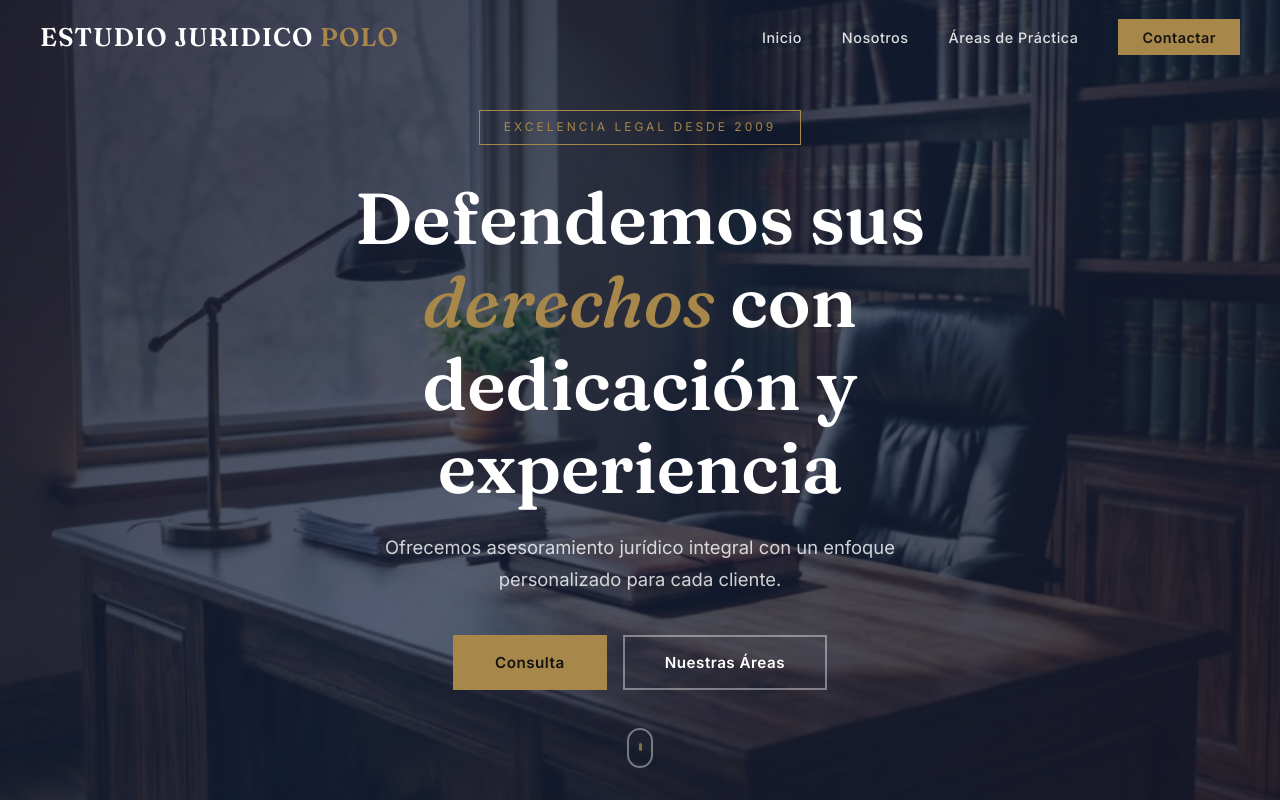
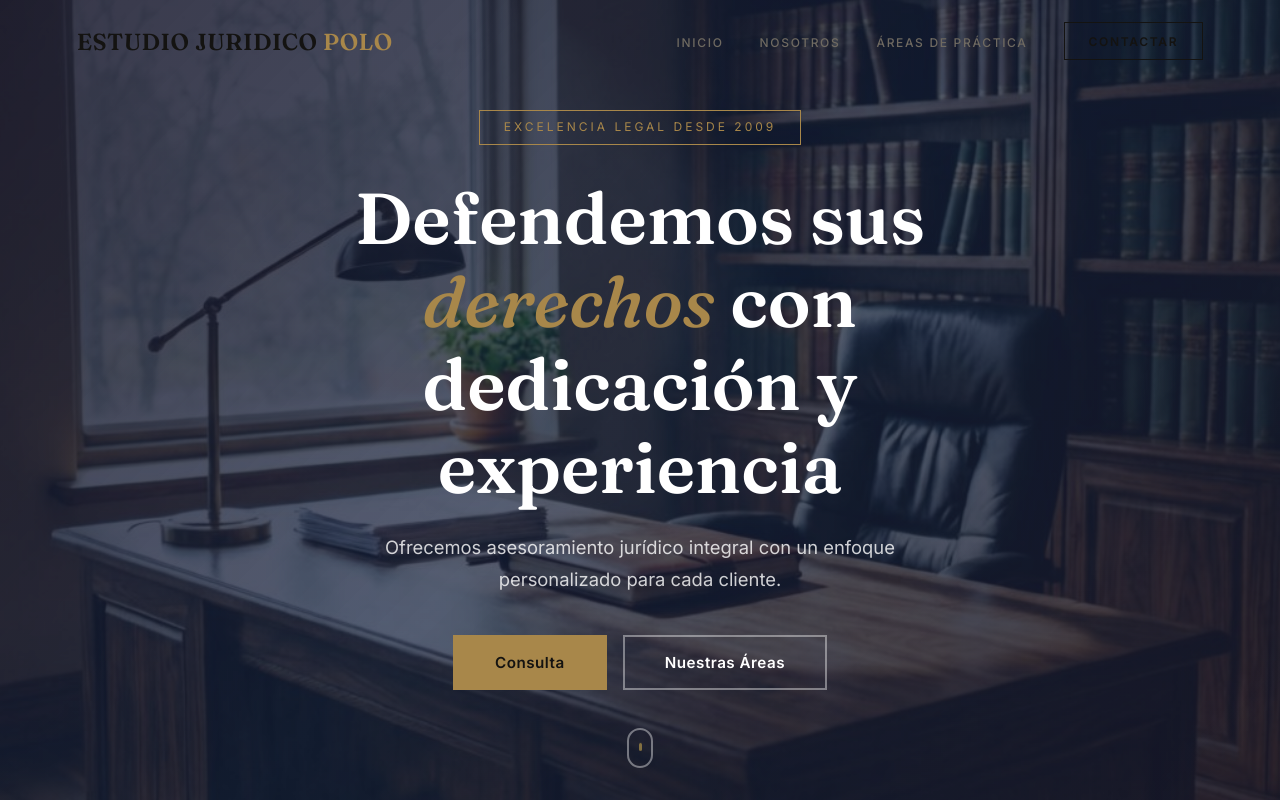
Before and after one commit to kronos5693/EstudioPolo, a React (Vite) app: page / in a window 1280 px wide. Shown: the top 800 px of the page. Built offline with nearby package versions, Linux system fonts and the light colour scheme.

Commit message:
style: navbar editorial (tinta + líneas finas)

```diff
--- a/src/styles/global.css
+++ b/src/styles/global.css
@@ -143,20 +143,6 @@ body {
   transform: translateY(-2px);
 }
 
-.btn-nav {
-  background: var(--color-gold);
-  color: var(--color-navy);
-  padding: 0.6rem 1.5rem;
-  border-radius: var(--radius-sm);
-  border: none;
-  font-size: 0.9rem;
-}
-
-.btn-nav:hover {
-  background: var(--color-gold-dark);
-  transform: translateY(-1px);
-}
-
 .btn-submit {
   width: 100%;
   padding: 1rem;
@@ -199,66 +185,107 @@ body {
   left: 0;
   width: 100%;
   z-index: 1000;
-  transition: padding var(--transition-base), background var(--transition-base), box-shadow var(--transition-base);
+  transition: padding var(--transition-base), background var(--transition-base), border-color var(--transition-base);
 }
 
 .navbar--transparent {
-  padding: 1.2rem 2rem;
+  padding: 1.4rem clamp(24px, 6vw, 110px);
   background: transparent;
-  backdrop-filter: none;
+  border-bottom: 1px solid transparent;
 }
 
 .navbar--scrolled {
-  padding: 0.8rem 2rem;
-  background: rgba(26, 26, 46, 0.97);
-  backdrop-filter: blur(12px);
-  box-shadow: var(--shadow-nav);
+  padding: 0.9rem clamp(24px, 6vw, 110px);
+  background: rgba(245, 243, 238, 0.86);
+  backdrop-filter: blur(10px);
+  border-bottom: 1px solid var(--color-border);
 }
 
 .navbar__inner {
-  max-width: 1200px;
+  max-width: 1160px;
   margin: 0 auto;
   display: flex;
   justify-content: space-between;
   align-items: center;
+  gap: 1.5rem;
 }
 
 .navbar__brand {
   font-family: var(--font-display);
-  font-size: 1.6rem;
-  font-weight: 700;
-  color: var(--color-white);
+  font-size: 1.45rem;
+  font-weight: 600;
+  letter-spacing: 0.02em;
+  color: var(--color-ink);
   background: none;
   border: none;
   cursor: pointer;
-  letter-spacing: 1px;
 }
 
-.navbar__brand span { color: var(--color-gold); }
+.navbar__brand span { color: var(--color-brass); }
 
 .navbar__links {
   display: flex;
   align-items: center;
-  gap: 2.5rem;
+  gap: 2.25rem;
   list-style: none;
 }
 
 .navbar__link {
+  position: relative;
   background: none;
   border: none;
-  color: rgba(255, 255, 255, 0.85);
+  color: var(--color-muted);
   font-family: var(--font-body);
-  font-size: 0.9rem;
+  font-size: 0.75rem;
   font-weight: 500;
-  letter-spacing: 0.5px;
+  letter-spacing: 0.14em;
+  text-transform: uppercase;
   cursor: pointer;
+  padding: 4px 0;
   transition: color var(--transition-base);
 }
 
+.navbar__link::after {
+  content: '';
+  position: absolute;
+  bottom: 0;
+  left: 0;
+  width: 100%;
+  height: 1px;
+  background: var(--color-ink);
+  transform: scaleX(0);
+  transform-origin: right;
+  transition: transform var(--transition-base);
+}
+
 .navbar__link:hover,
-.navbar__link:focus-visible { color: var(--color-gold); }
+.navbar__link:focus-visible { color: var(--color-ink); }
 
-.navbar__link:focus-visible { outline: 2px solid var(--color-gold); outline-offset: 4px; border-radius: 2px; }
+.navbar__link:hover::after,
+.navbar__link:focus-visible::after { transform: scaleX(1); transform-origin: left; }
+
+.navbar__link:focus-visible { outline: 2px solid var(--color-brass); outline-offset: 4px; }
+
+.btn-nav {
+  background: transparent;
+  color: var(--color-ink);
+  padding: 0.65rem 1.5rem;
+  border: 1px solid var(--color-ink);
+  border-radius: 0;
+  font-family: var(--font-body);
+  font-size: 0.75rem;
+  font-weight: 600;
+  letter-spacing: 0.14em;
+  text-transform: uppercase;
+  cursor: pointer;
+  transition: background var(--transition-base), color var(--transition-base), border-color var(--transition-base);
+}
+
+.btn-nav:hover {
+  background: var(--color-ink);
+  color: var(--color-cream);
+  border-color: var(--color-ink);
+}
 
 /* ── Hamburger ───────────────────────────────────────── */
 .hamburger {
@@ -271,7 +298,7 @@ body {
 .hamburger__bar {
   width: 28px;
   height: 2px;
-  background: var(--color-white);
+  background: var(--color-ink);
   transition: transform var(--transition-base), opacity var(--transition-base);
   display: block;
 }
@@ -284,7 +311,7 @@ body {
 .mobile-menu {
   position: fixed;
   inset: 0;
-  background: rgba(26, 26, 46, 0.98);
+  background: rgba(245, 243, 238, 0.98);
   z-index: 999;
   display: flex;
   flex-direction: column;
@@ -296,14 +323,15 @@ body {
 .mobile-menu__link {
   background: none;
   border: none;
-  color: var(--color-white);
+  color: var(--color-ink);
   font-family: var(--font-display);
-  font-size: 1.8rem;
+  font-size: 2rem;
+  font-weight: 500;
   cursor: pointer;
   transition: color var(--transition-base);
 }
 
-.mobile-menu__link:hover { color: var(--color-gold); }
+.mobile-menu__link:hover { color: var(--color-brass); }
 
 /* ── Hero ────────────────────────────────────────────── */
 .hero {
```
